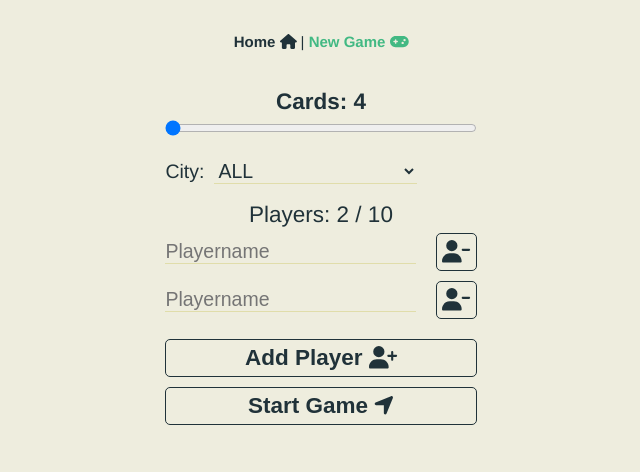
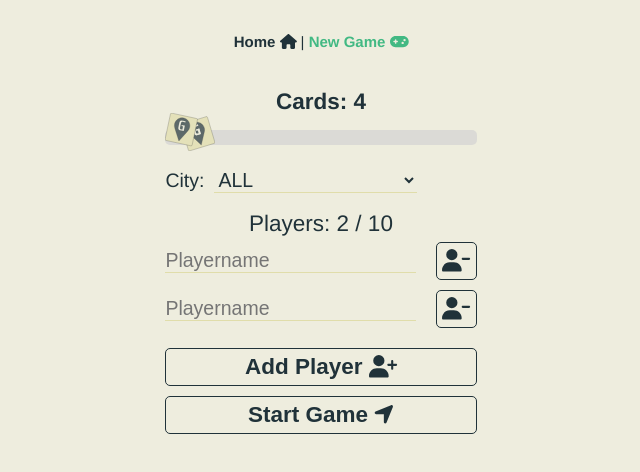
Before and after one commit to Hydrocynus/geomory, a Vue app: page /newgame in a window 1280 px wide. Shown: the top 472 px of the page, without its empty margins (319-959 px from the left). Built offline with nearby package versions, Linux system fonts and the light colour scheme.

Commit message:
Alignment

```diff
--- a/src/views/NewGame.vue
+++ b/src/views/NewGame.vue
@@ -133,15 +133,47 @@ import { computed } from '@vue/reactivity';
 }
 
 .cardPick h2 {
-  margin: 0;
+  margin-bottom: 10px;
   padding: 0;
   font-size: 1.5em;
   font-weight: bold;
 }
 
 .cardPick input {
+  -webkit-appearance: none;
   width: 100%;
+  height: 15px;
+  border-radius: 5px;
+  background: #d3d3d3;
+  outline: none;
+  opacity: 0.7;
+  -webkit-transition: .2s;
+  transition: opacity .2s;
+  accent-color: #203239;
 }
+
+.cardPick input::-webkit-slider-thumb {
+  -webkit-appearance: false;
+  appearance: none;
+  width: 50px;
+  height: 50px;
+  border: 0;
+  background: url('../assets/logo.svg') no-repeat;
+  cursor: pointer;
+
+}
+
+
+.cardPick input::-moz-range-thumb {
+  width: 50px;
+  height: 50px;
+  border: 0;
+  background: url('../assets/logo.svg') no-repeat;
+  cursor: pointer;
+}
+
+
+
 
 .cityPick {
   font-size: 1.3em;
```
